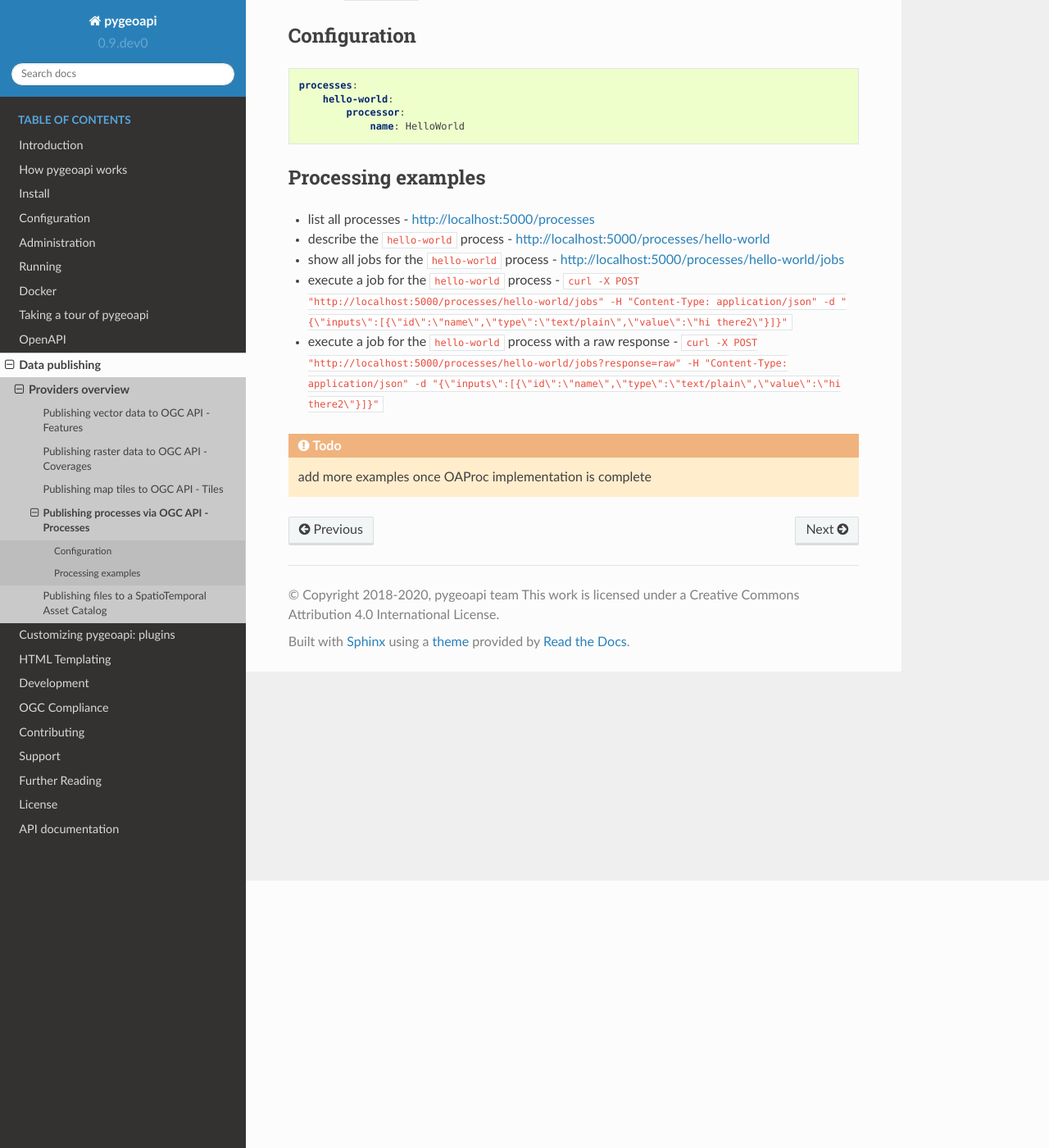
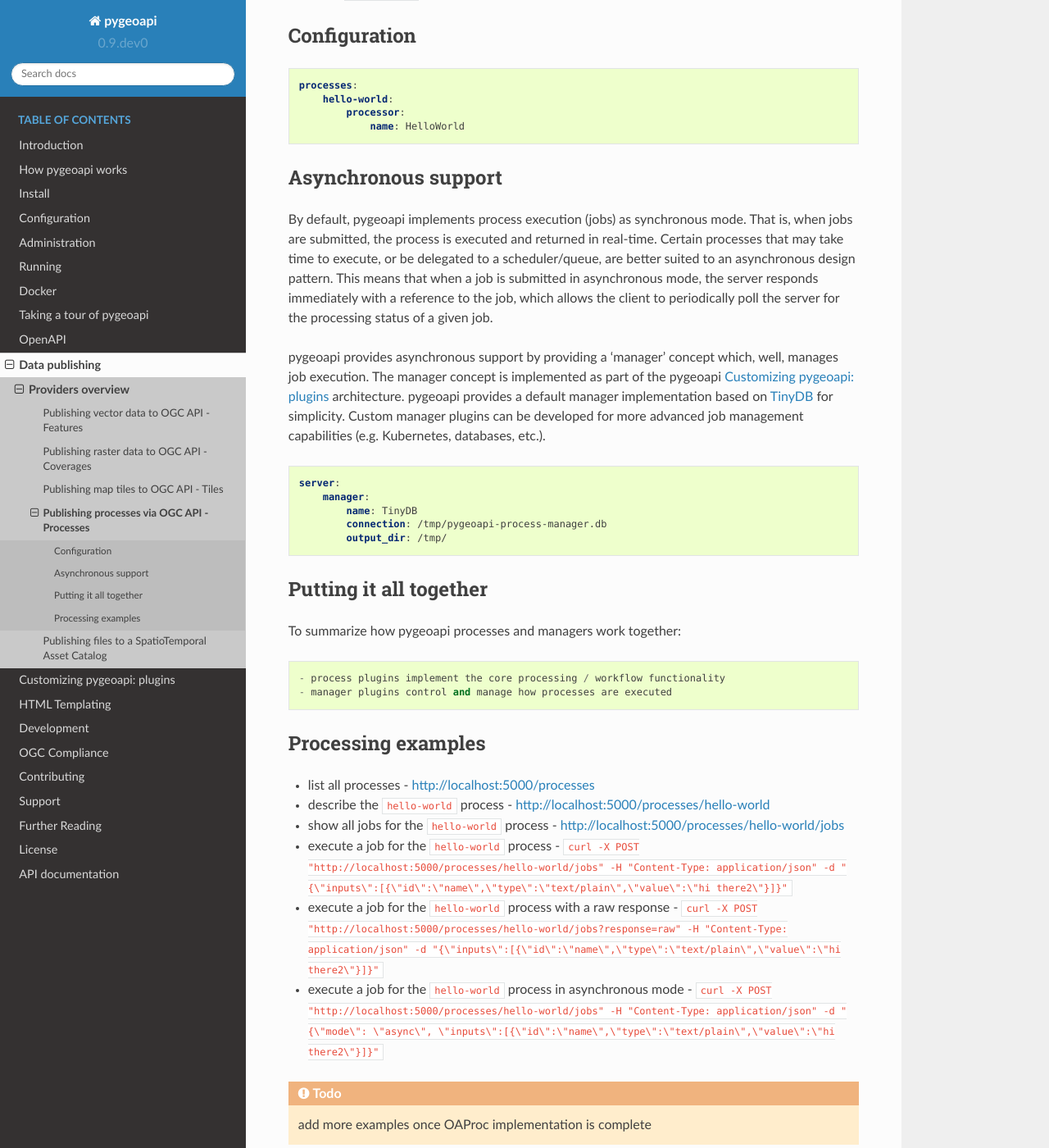
Before and after one commit to geopython/pygeoapi, a Sphinx documentation site: the page built from docs/source/data-publishing/ogcapi-processes.rst, in a window 1280 px wide and 1400 px high, scrolled down 326 px. Shown: the whole window at 82% size. Built offline with Sphinx 7.4.7 and the Read the Docs theme 2.0.0, drawn with Linux system fonts in a browser that asks for light colours.

Commit message:
update docs

```diff
--- a/docs/source/data-publishing/ogcapi-processes.rst
+++ b/docs/source/data-publishing/ogcapi-processes.rst
@@ -21,6 +21,39 @@
            processor:
                name: HelloWorld
 
+Asynchronous support
+--------------------
+
+By default, pygeoapi implements process execution (jobs) as synchronous mode.  That is, when
+jobs are submitted, the process is executed and returned in real-time.  Certain processes
+that may take time to execute, or be delegated to a scheduler/queue, are better suited to
+an asynchronous design pattern.  This means that when a job is submitted in asynchronous
+mode, the server responds immediately with a reference to the job, which allows the client
+to periodically poll the server for the processing status of a given job.
+
+pygeoapi provides asynchronous support by providing a 'manager' concept which, well,
+manages job execution.  The manager concept is implemented as part of the pygeoapi
+:ref:`plugins` architecture.  pygeoapi provides a default manager implementation
+based on `TinyDB`_ for simplicity.  Custom manager plugins can be developed for more
+advanced job management capabilities (e.g. Kubernetes, databases, etc.).
+
+
+.. code-block:: yaml
+
+   server:
+       manager:
+           name: TinyDB
+           connection: /tmp/pygeoapi-process-manager.db
+           output_dir: /tmp/
+
+
+Putting it all together
+-----------------------
+
+To summarize how pygeoapi processes and managers work together::
+
+- process plugins implement the core processing / workflow functionality
+- manager plugins control and manage how processes are executed
 
 Processing examples
 -------------------
@@ -35,9 +68,11 @@
   - ``curl -X POST "http://localhost:5000/processes/hello-world/jobs" -H "Content-Type: application/json" -d "{\"inputs\":[{\"id\":\"name\",\"type\":\"text/plain\",\"value\":\"hi there2\"}]}"``
 - execute a job for the ``hello-world`` process with a raw response
   - ``curl -X POST "http://localhost:5000/processes/hello-world/jobs?response=raw" -H "Content-Type: application/json" -d "{\"inputs\":[{\"id\":\"name\",\"type\":\"text/plain\",\"value\":\"hi there2\"}]}"``
-
+- execute a job for the ``hello-world`` process in asynchronous mode
+  - ``curl -X POST "http://localhost:5000/processes/hello-world/jobs" -H "Content-Type: application/json" -d "{\"mode\": \"async\", \"inputs\":[{\"id\":\"name\",\"type\":\"text/plain\",\"value\":\"hi there2\"}]}"``
 
 .. todo:: add more examples once OAProc implementation is complete
 
 .. _`OGC API - Processes`: https://github.com/opengeospatial/wps-rest-binding
 .. _`sample`: https://github.com/geopython/pygeoapi/blob/master/pygeoapi/process/hello_world.py
+.. _`TinyDB`: https://tinydb.readthedocs.io
--- a/docs/source/introduction.rst
+++ b/docs/source/introduction.rst
@@ -20,6 +20,7 @@
 - easy to deploy: via UbuntuGIS or the official Docker image
 - flexible: built on a robust plugin framework to build custom data connections, formats and processes
 - supports any Python web framework (included are Flask [default], Starlette)
+- supports asynchronous processing and job management (OGC API - Processes)
 
 Standards Support
 -----------------
```
Also changed, not shown: docs/source/configuration.rst (+8 -1 lines), 1 other file.
